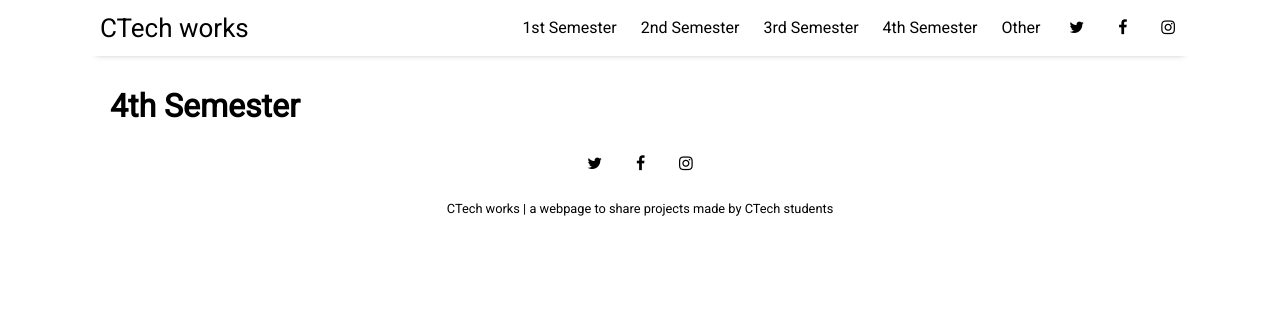
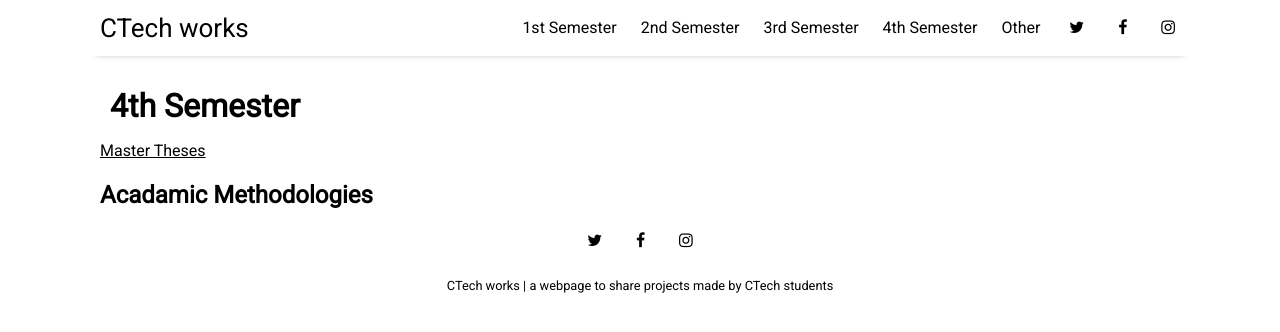
Before and after one commit to ctechfilmuniversity/ctechfilmuniversity.github.io, a Jekyll site: the page built from pages/4th-Semester.html, in a window 1280 px wide. Shown: the top 332 px of the page. Built offline with Jekyll 4.4.1, drawn with Linux system fonts in a browser that asks for light colours; nearby versions of some CDN libraries.

Commit message:
update content 4th Semester

```diff
--- a/pages/4th-Semester.html
+++ b/pages/4th-Semester.html
@@ -2,10 +2,7 @@
 layout: page
 title: 4th Semester
 ---
-{% for post in site.categories.documentation %}
-  <a href="{{ site.github.url }}{{ post.url }}">
-    <div class="featured-posts" {% if post.image %}style="background-image:url({{ site.github.url }}/assets/img/{{ post.image }})"{% endif %}>
-      <h2><span>{{ post.title }}</span></h2>
-    </div>
-  </a>
-{% endfor %}
+
+<a href="#MT">Master Theses</a>
+
+<h2 id="MT" class="courses">Acadamic Methodologies</h2>
```
